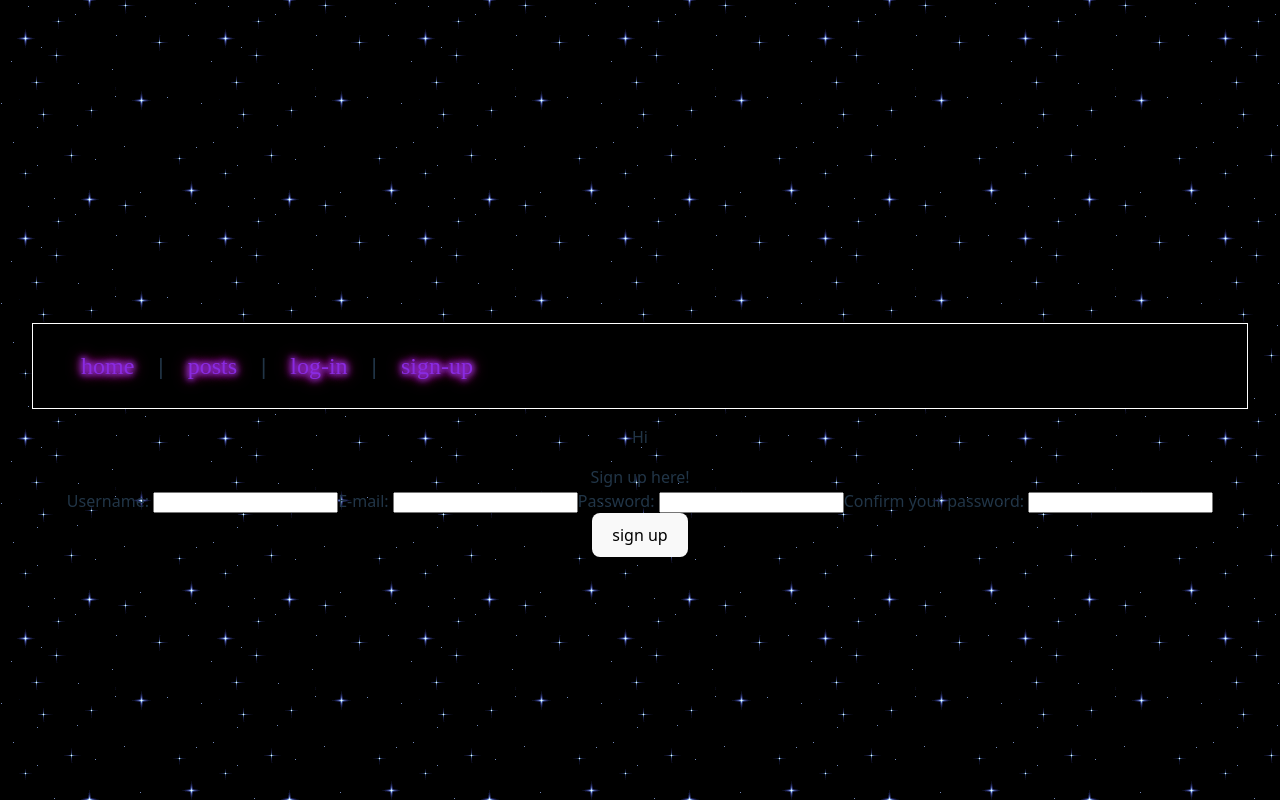
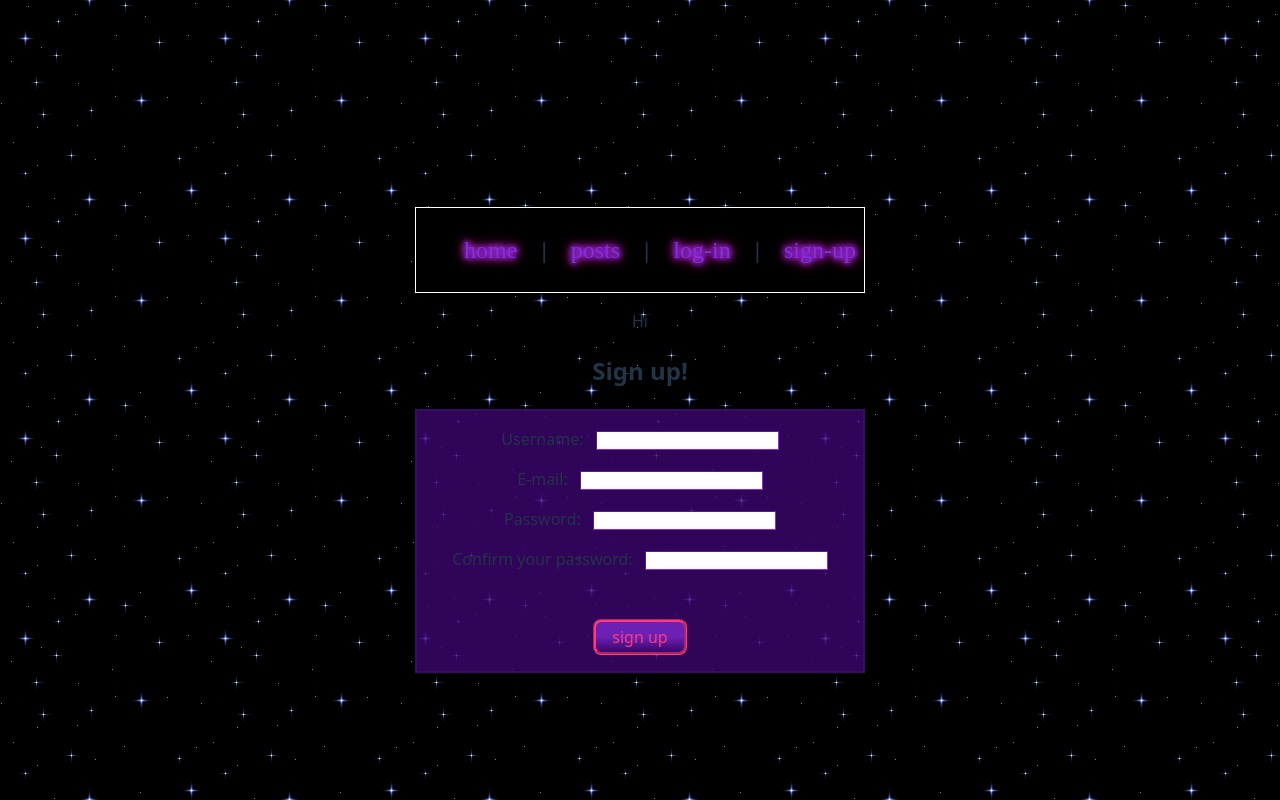
Before and after one commit to smkakitani/odin-blog-API-frontend, a React (Vite) app: page /sign-up in a window 1280 px wide. Built offline with nearby package versions, Linux system fonts and the light colour scheme.

Commit message:
add style to components

```diff
--- a/src/components/Button.jsx
+++ b/src/components/Button.jsx
@@ -1,19 +1,42 @@
-//
+// Styles
+import styled from "styled-components";
 
 
 
 //
+const redDefault = `#ff3985`; // #dc1f28
+const redDisabled = `#754b5b`; // #ca88a1
+const ButtonStyle = styled.button`
+  cursor: pointer;
+
+  background: linear-gradient(0deg,rgba(60, 5, 111, 0.8) 0%, rgba(108, 33, 179, 1) 50%);
+  /* border-radius: 3px; */
+  border: 3px groove ${redDefault};
+  color: ${redDefault};
+  padding: 0.25em 1em;
+  transition: border-color 0.25s;
+
+  &:disabled {
+    background: linear-gradient(0deg,rgba(72, 28, 112, 0.8) 0%, rgb(142, 85, 196) 50%);
+    color: ${redDisabled};
+    border-color: ${redDisabled};
+    cursor: default;
+  }
+`;
 function Button({ type = "button", text, handleClick, className, isDisabled = false }) {
+
   return (
-    <button
+    <ButtonStyle
       type={type}
       onClick={handleClick}
       className={className}
       disabled={isDisabled}
     >
       {text}
-    </button>
+    </ButtonStyle>
   );
 }
 
+
+
 export default Button;
--- a/src/components/Form.jsx
+++ b/src/components/Form.jsx
@@ -1,13 +1,28 @@
 // Styles?
-
+import styled from "styled-components";
 // Components
 import Button from "./Button";
 
 
 
 //
+const ButtonStyle = styled(Button)`
+  margin-top: 2rem;
+`;
+const FormStyle = styled.form`
+  display: flex;
+  flex-direction: column;
+  align-items: center;
+  gap: 1rem;
+
+  background-color: rgba(60, 5, 111, 0.8);
+  border: 2px solid rgb(58, 12, 102);
+  padding: 1rem;
+
+`;
 function Form({
   children,
+  className,
   //
   handleSubmit,
   message,
@@ -18,24 +33,36 @@ function Form({
 }) {
 
   return (
-    <form onSubmit={handleSubmit}  noValidate>
+    <FormStyle onSubmit={handleSubmit} className={className} noValidate>
       {children}
       {isError && message.map((err) => <p key={err.path}>{err.msg}</p> )}
-      <Button
+      <ButtonStyle
         type={"submit"}
         text={buttonText}
         isDisabled={isDisabled}
       />
-    </form>
+    </FormStyle>
   );
 }
 
+const InputStyle = styled.input`
+  border: 1px inset #8a2be2;
+
+  margin-left: 0.5rem;
+
+  &:focus {
+    box-shadow: 0px 0px 13px 3px #8a2be2;
+  }
+  &:focus-visible {
+    outline: 1px inset #8a2be2;
+  }
+`;
 const Field = (props) => {
   /* TODO: add visibility change for password */
 
   return (
     <label>{props.labelText}
-      <input
+      <InputStyle
         onChange={props.onChange}
         type={props.type}
         name={props.name}
@@ -54,13 +81,6 @@ const Field = (props) => {
 
 
 
-
-
-
-
-
-
-
 export {
   Form,
   Field,
--- a/src/pages/LogIn.jsx
+++ b/src/pages/LogIn.jsx
@@ -69,7 +69,8 @@ function LogIn() {
   }
 
   return (
-    <div>Log in
+    <div>
+      <h2>Log in</h2>
       <Form
         handleSubmit={handleLogin}
         buttonText={"log in"}
--- a/src/pages/SignUp.jsx
+++ b/src/pages/SignUp.jsx
@@ -96,8 +96,9 @@ function SignUp() {
   const navigate = useNavigate();
 
   useEffect(() => {
-    if (result?.status === 200) {
+    if (result?.status === 201) {
     // Redirect user after successful sign up
+
     navigate("/log-in");
     }
   },[result, navigate]);
@@ -124,7 +125,7 @@ function SignUp() {
 
   return (
     <div>
-      Sign up here!
+      <h2>Sign up!</h2>
       <Form
         handleSubmit={handlePost}
         buttonText={"sign up"}
```
